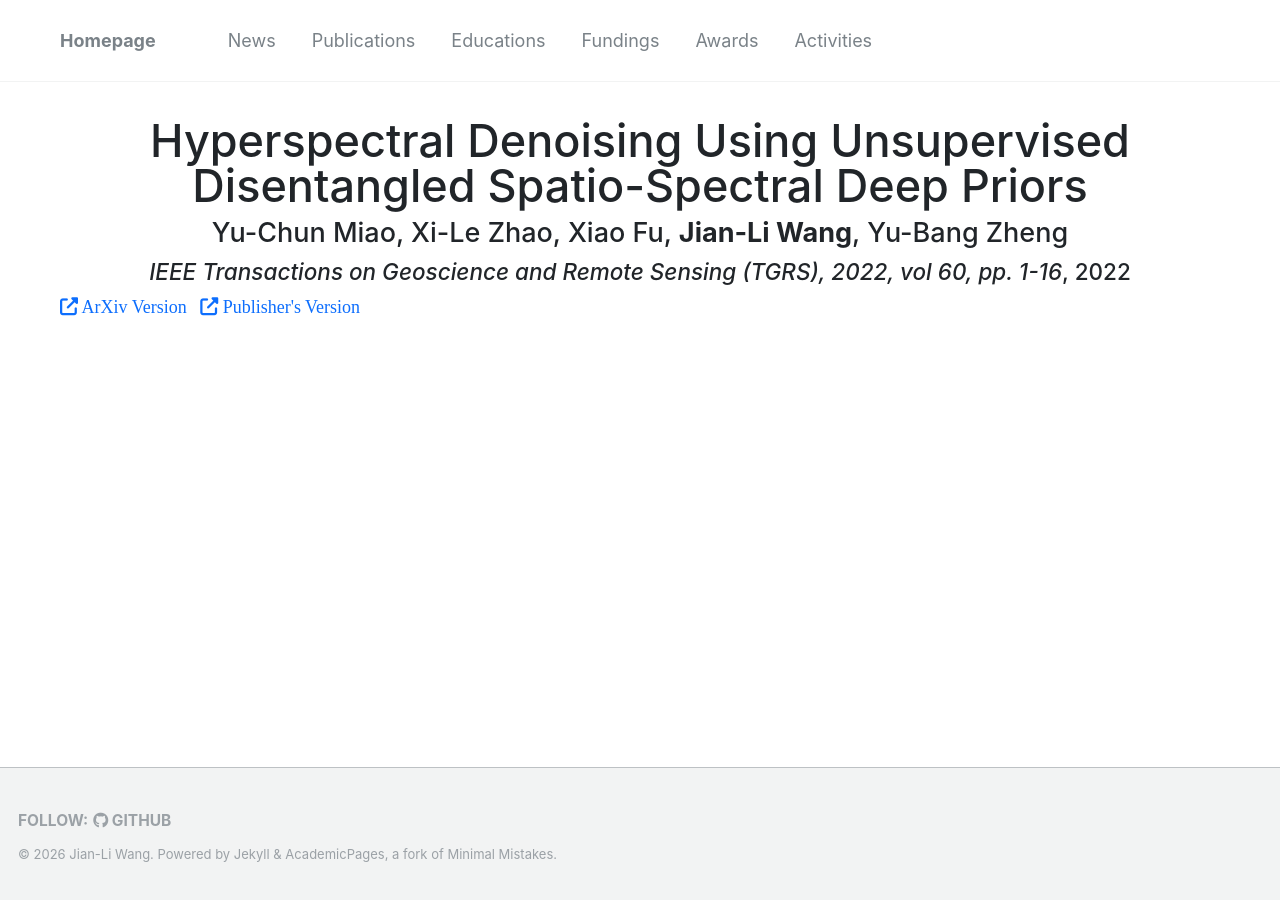
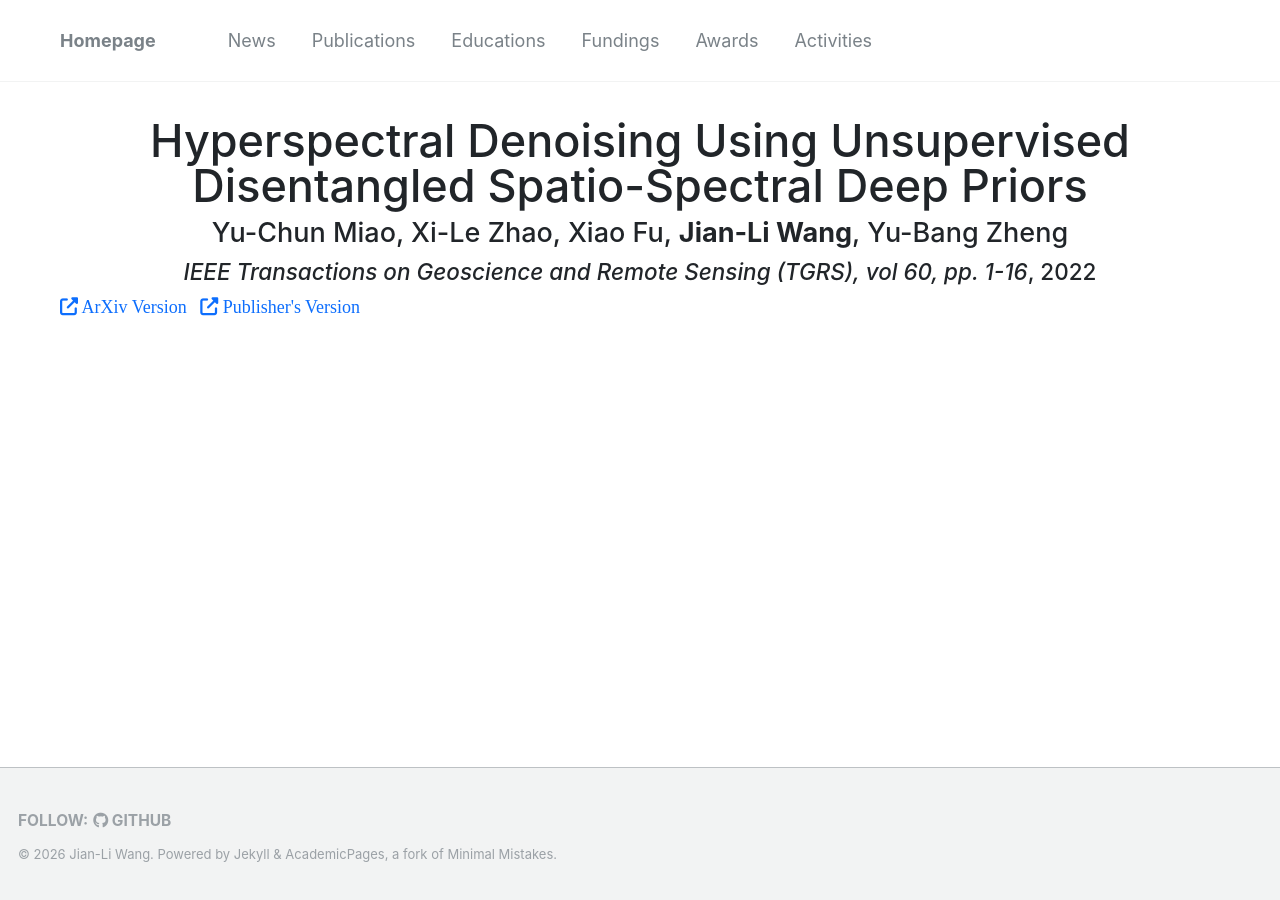
Before and after one commit to wangjianli123/wangjianli123.github.io, a Jekyll site: the page built from _publications/2022tgrs-2.md, in a window 1280 px wide. Built offline with Jekyll 4.4.1, drawn with Linux system fonts in a browser that asks for light colours; nearby versions of some CDN libraries; comment, search, counter and statistics services are not loaded; part of the change alters nothing that is shown.

Commit message:
Update 2022tgrs-2.md

```diff
--- a/_publications/2022tgrs-2.md
+++ b/_publications/2022tgrs-2.md
@@ -1,17 +1,17 @@
 ---
 title: "Hyperspectral Denoising Using Unsupervised Disentangled Spatio-Spectral Deep Priors"
 authors: "Yu-Chun Miao, Xi-Le Zhao, Xiao Fu, <b>Jian-Li Wang</b>, Yu-Bang Zheng"
-venue: "IEEE Transactions on Geoscience and Remote Sensing (TGRS), 2022, vol 60, pp. 1-16"
-official_url: "https://ieeexplore.ieee.org/stamp/stamp.jsp?tp=&arnumber=11177249"
+venue: "IEEE Transactions on Geoscience and Remote Sensing (TGRS), vol 60, pp. 1-16"
+official_url: "https://ieeexplore.ieee.org/ielaam/36/9633014/9524362-aam.pdf"
 arxiv_url: "https://arxiv.org/abs/2102.12310"
 image: "files/Hyperspectral Denoising Using Unsupervised Disentangled Spatio-Spectral Deep Priors.png"
 date: 2022-01-01
 collection: "publications"
 bibtex: |
   @article{miao2022hyperspectral,
-    title={Hyperspectral Denoising Using Unsupervised Disentangled Spatiospectral Deep Priors},
+    title={Hyperspectral denoising using unsupervised disentangled spatiospectral deep priors.},
     author={Miao, Yu-Chun and Zhao, Xi-Le and Fu, Xiao and Wang, Jian-Li and Zheng, Yu-Bang},
-    journal={IEEE Transactions on Geoscience and Remote Sensing},
+    journal={IEEE Trans. Geosci. Remote. Sens.},
     volume={60},
     pages={1--16},
     year={2022}
```
